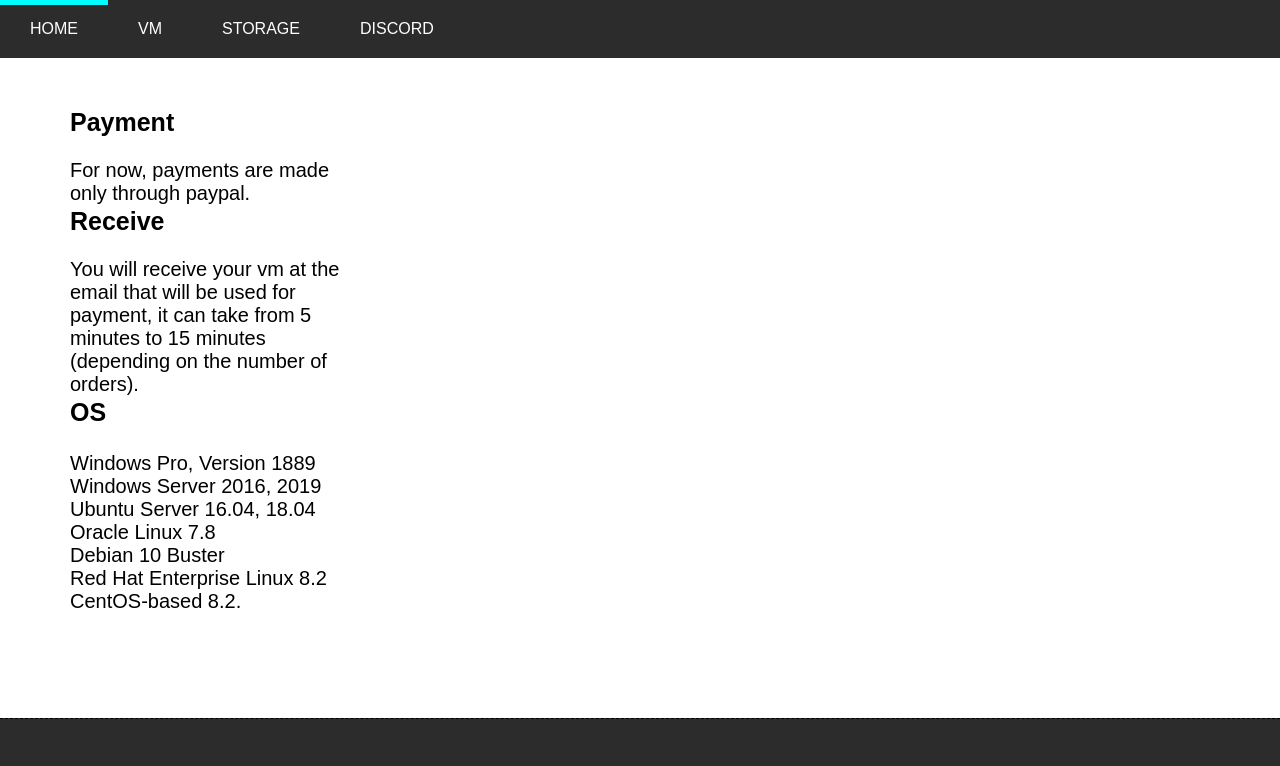
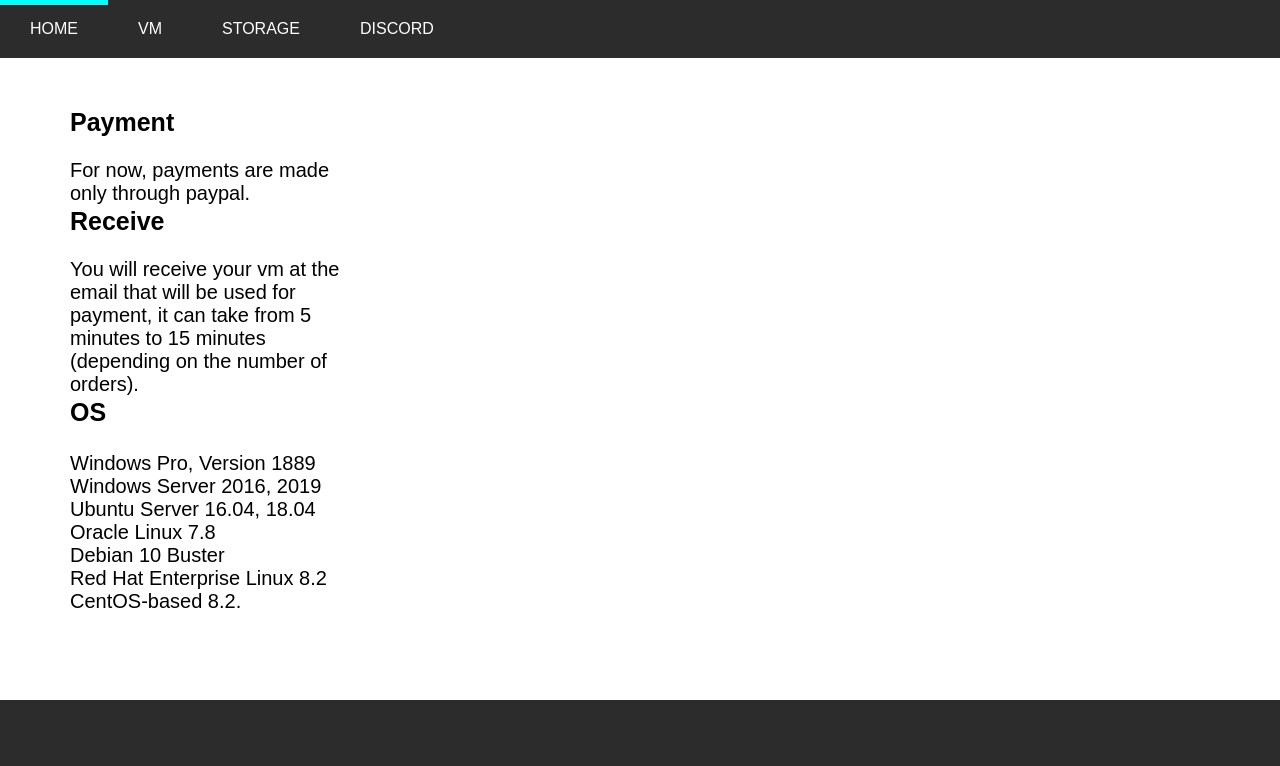
Before and after one commit to Spacetana/avm, a plain HTML site: page index.html in a window 1280 px wide. Shown: the top 766 px of the page. Drawn offline with Linux system fonts and the light colour scheme.

Commit message:
Update shop.css

```diff
--- a/shop.css
+++ b/shop.css
@@ -2,6 +2,7 @@
     margin: 0;
     padding: 0;
     font-family: sans-serif;
+    text-align-center;
 
 }
 
@@ -89,9 +90,11 @@ nav li:hover a{
 /* Footer */
 
 footer {
-    flex-shrink: 0;
-    border-top: 1px dashed #000;
-    width: 100%;
+    position:absolute;
+    bottom:0;
+    width:100%;
+    padding-top:50px;
+    height:50px;
     background: #2c2c2c;
 }
 .contenu-footer {
```
